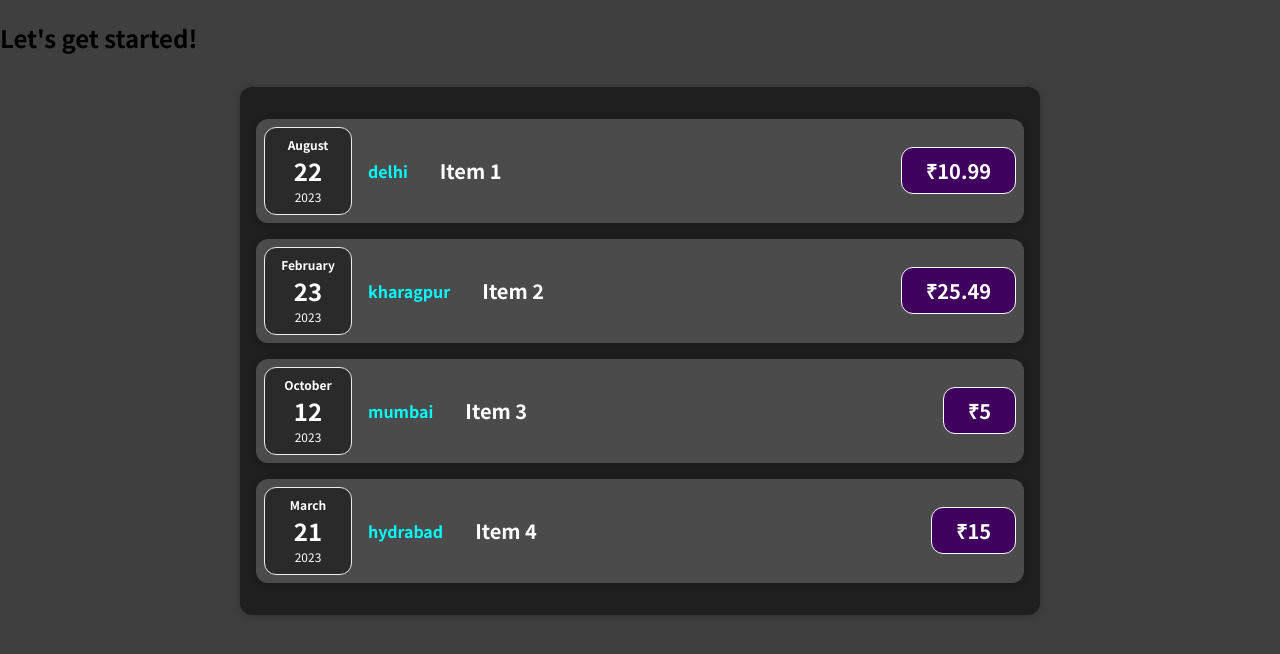
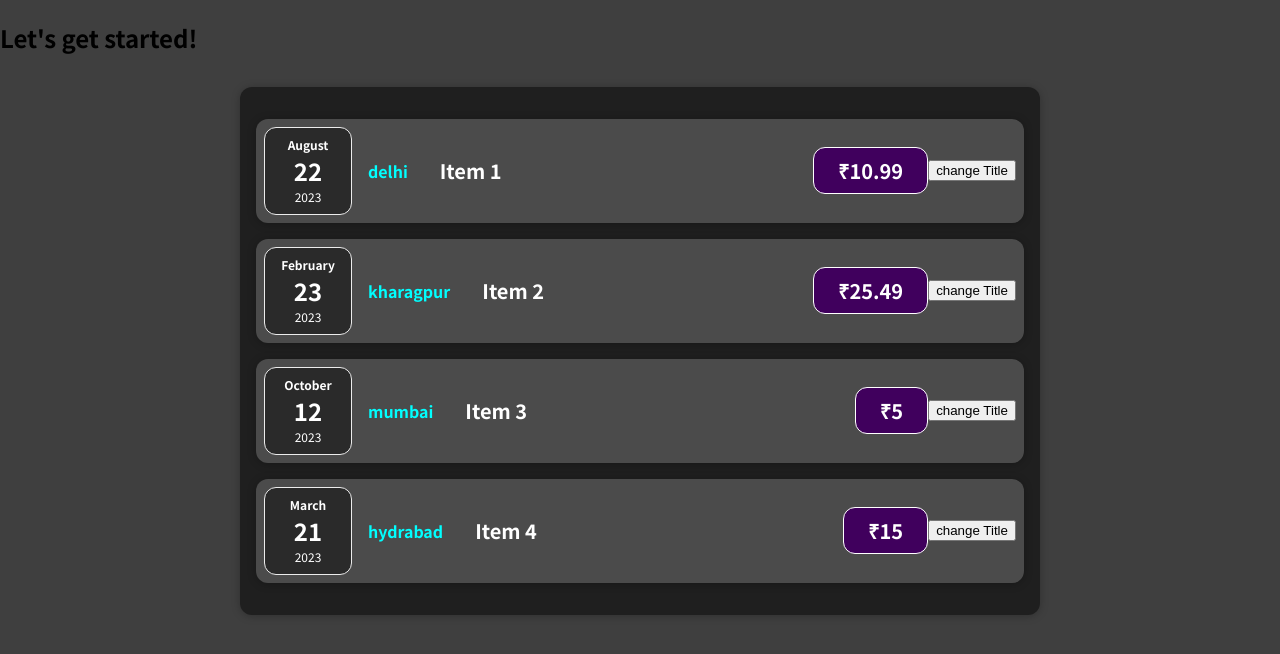
Before and after one commit to abhishek112031/Expensetracker-React, a React (Create React App) app: page / in a window 1280 px wide. Shown: the top 654 px of the page. Built offline with nearby package versions, Linux system fonts and the light colour scheme.

Commit message:
react state: change title using useState

```diff
--- a/src/components/Expenses/ExpenseCpmponent.js
+++ b/src/components/Expenses/ExpenseCpmponent.js
@@ -1,10 +1,11 @@
-// import React from 'react';
+import React,{useState} from 'react';
 import './ExpenseComponent.css';
 // import Expenses from './Expenses';
 import Card from '../UI/Card';
 import ExpenseDate from './ExpenseDate';
 
 const  ExpenseComponent=(props) =>{
+    const [title,setTitle]=useState(props.title)
 
     //looping:
     // return (
@@ -22,15 +23,19 @@ const  ExpenseComponent=(props) =>{
     //     </div>
     // );
 
+    const clickHandeller=()=>{
+        setTitle('updated!')
+        console.log('button is clicked!!!',title)
+    }
     return (
         <Card className='expense-item'>
            <ExpenseDate date={props.date}/>
            <div className='expense-item__description'>
                 <h4 className='location'>{props.LocationOfExpenditure}</h4>
-                <h2>{props.title}</h2>
+                <h2>{title}</h2>
                 <div className='expense-item__price'>₹{props.amount}</div>
-
            </div>
+           <button onClick={clickHandeller}>change Title</button>
         </Card>
     )
 }
```
